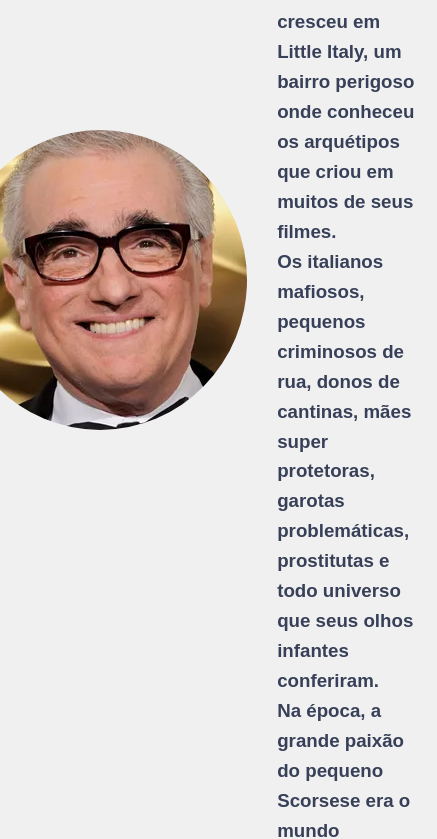
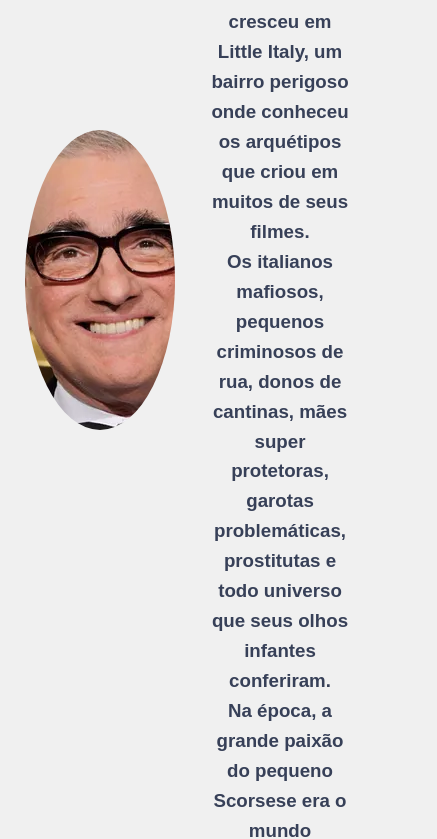
Before and after one commit to Luzabm/landding_page, a plain HTML site: page index.html in a window 390 px wide. Shown: the part 1745-2584 px from the top of the page, 437 px wide, since content can reach past the window. Drawn offline with Linux system fonts and the light colour scheme.

Commit message:
Update style.css

```diff
--- a/style.css
+++ b/style.css
@@ -406,9 +406,13 @@ footer a {
         max-width: 100%;
     }
 
+    #sobre{
+        text-align: center;
+    }
+
     #sobre img {
-        width: 100%;
-
+        width: 80%;
+        max-width: 150px;
     }
 
     .texto {
```
